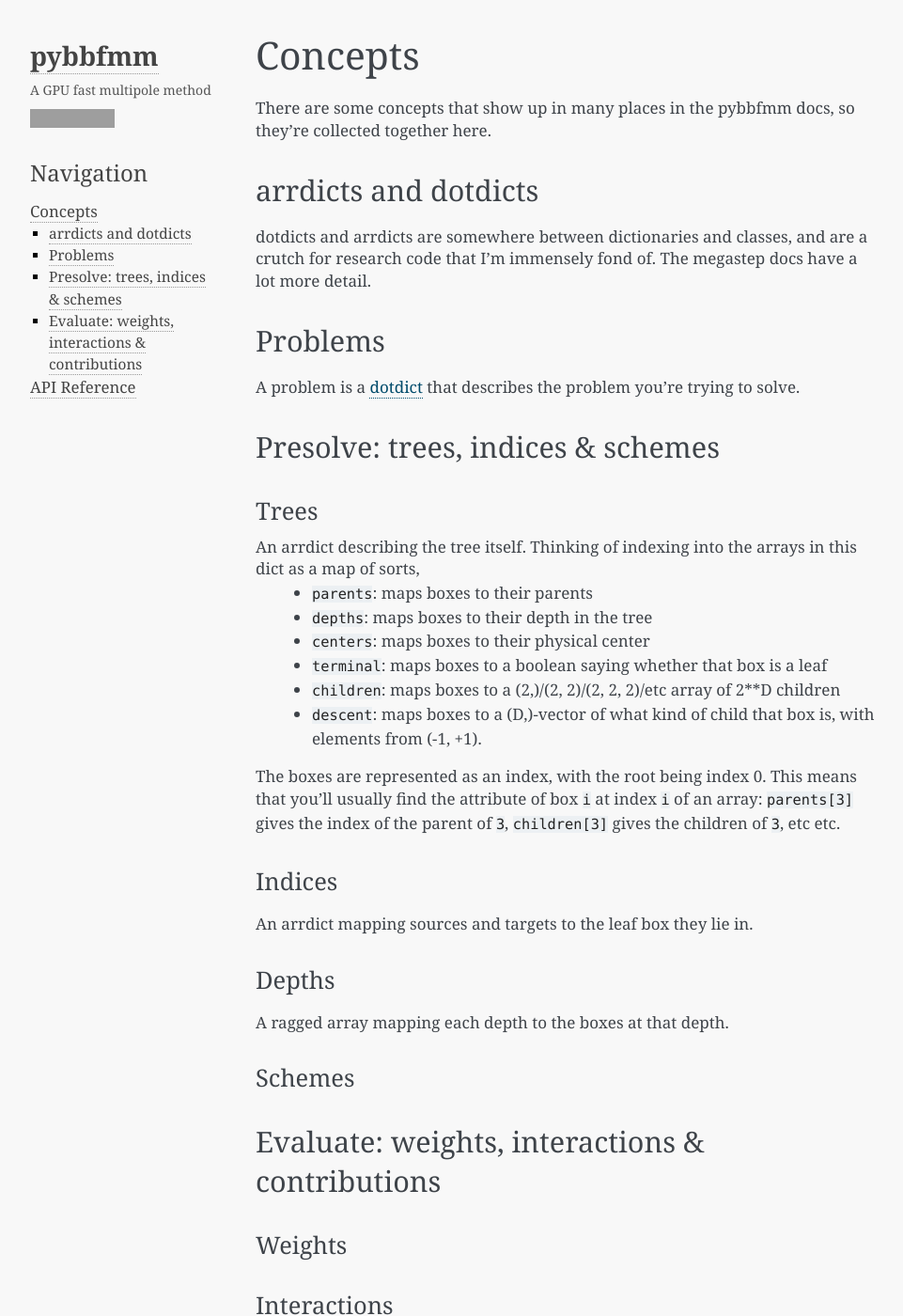
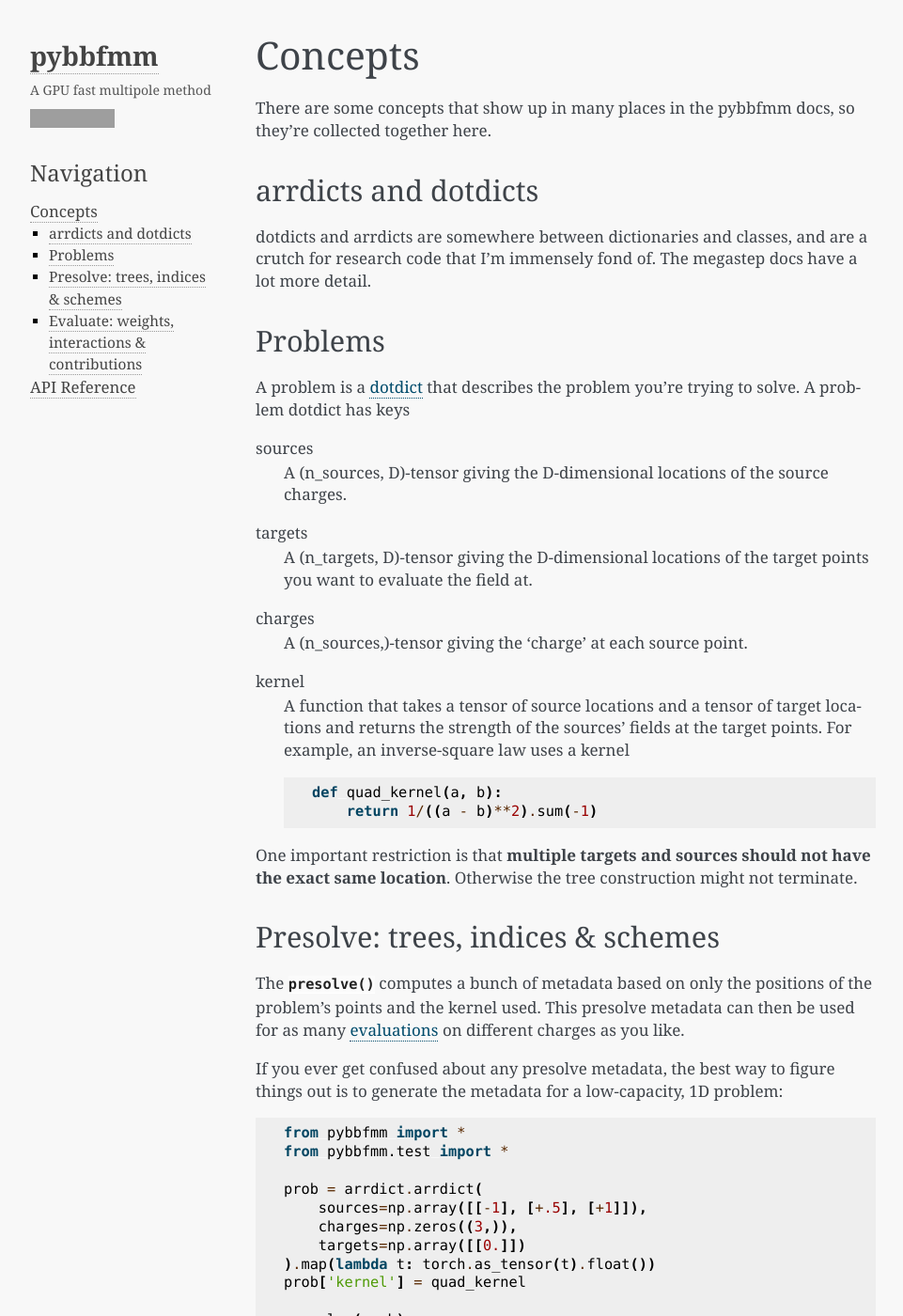
Before and after one commit to andyljones/pybbfmm, a Sphinx documentation site: the page built from docs/concepts.rst, in a window 1280 px wide and 1400 px high. Shown: the whole window at 94% size, without its empty margins (148-1109 px from the left). Built offline with Sphinx 7.4.7, drawn with Linux system fonts in a browser that asks for light colours; some of the changed text lies outside the part shown; grey boxes are pictures that could not be loaded.

Commit message:
Adds a bunch of presolve docs

```diff
--- a/docs/concepts.rst
+++ b/docs/concepts.rst
@@ -15,26 +15,81 @@ immensely fond of. The :ref:`megastep docs have a lot more detail <megastep:dotd
 
 Problems
 ********
-A problem is a :ref:`dotdict <dotdicts>` that describes the problem you're trying to solve.
+A problem is a :ref:`dotdict <dotdicts>` that describes the problem you're trying to solve. A problem dotdict has
+keys
+
+sources
+    A (n_sources, D)-tensor giving the D-dimensional locations of the source charges.
+targets
+    A (n_targets, D)-tensor giving the D-dimensional locations of the target points you want to evaluate the field at.
+charges
+    A (n_sources,)-tensor giving the 'charge' at each source point.
+kernel
+    A function that takes a tensor of source locations and a tensor of target locations and returns the strength of the
+    sources' fields at the target points. For example, an inverse-square law uses a kernel ::
+
+        def quad_kernel(a, b):
+            return 1/((a - b)**2).sum(-1)
+
+One important restriction is that **multiple targets and sources should not have the exact same location**. Otherwise
+the tree construction might not terminate.
 
 .. _presolve:
 
 Presolve: trees, indices & schemes
 **********************************
+The :func:`~pybbfmm.presolve` computes a bunch of metadata based on only the positions of the problem's points and the
+kernel used. This presolve metadata can then be used for as many :ref:`evaluations <eval>` on different charges as you
+like.
+
+If you ever get confused about any presolve metadata, the best way to figure things out is to generate the metadata
+for a low-capacity, 1D problem::
+
+    from pybbfmm import *
+    from pybbfmm.test import *
+
+    prob = arrdict.arrdict(
+        sources=np.array([[-1], [+.5], [+1]]),
+        charges=np.zeros((3,)),
+        targets=np.array([[0.]])
+    ).map(lambda t: torch.as_tensor(t).float())
+    prob['kernel'] = quad_kernel
+
+    presolve(prob)
 
 Trees
 -----
-An arrdict describing the tree itself. Thinking of indexing into the arrays in this dict as a map of sorts,
-    * ``parents``: maps boxes to their parents
-    * ``depths``: maps boxes to their depth in the tree
-    * ``centers``: maps boxes to their physical center
-    * ``terminal``: maps boxes to a boolean saying whether that box is a leaf
-    * ``children``: maps boxes to a (2,)/(2, 2)/(2, 2, 2)/etc array of 2**D children
-    * ``descent``: maps boxes to a (D,)-vector of what kind of child that box is, with elements from (-1, +1).
+The most important bit of presolve information is the *tree*. The tree is the binary partition of space that's used
+to figure out which sources it's okay to approximate when calculating which points.
 
-The boxes are represented as an index, with the root being index 0. This means that you'll usually find the attribute
-of box ``i`` at index ``i`` of an array: ``parents[3]`` gives the index of the parent of ``3``, ``children[3]`` gives the
-children of ``3``, etc etc.
+The internal nodes of the tree are called *boxes*. The boxes are represented as an index, with the root being index 0.
+This means that you'll usually find the attribute of box ``i`` at index ``i`` of a tensor: ``parents[3]`` gives the
+index of the parent of ``3``, ``children[3]`` gives the children of ``3``, etc etc.
+
+The tree is represented as an :ref:`arrdict <dotdicts>` of tensors. Each tensor is n_boxes long, and gives a different
+property of the boxes:
+
+``id``
+    Give the boxes' ID, which is just... its index. Useful to have around, not actually informative.
+
+``parents``
+    Gives the boxes' parents. The ``i`` th element is the index of box ``i``s parent.
+
+``depths``
+    Gives the boxes' depth in the tree. The ``i`` th element is the depth of box ``i``, with zero corresponding to the root.
+
+``centers``
+    Gives coordinates of the boxes' centers. The ``i`` th element... you get the idea.
+
+``terminal``
+    Gives a boolean saying whether that box is a leaf. True means the box is a leaf; that it has no children.
+
+``children``
+    Gives the boxes' children. The ``i``th element is an (2,)/(2, 2)/(2, 2, 2)/etc-tensor of the 2 :sup:`D` children of box ``i``.
+
+``descent``
+    Gives the boxes' descent: whether it's a left-child or a right-child, etc etc. Practically this means the ``i``th
+    element is a (D,)-vector of (-1, +1)'s, with the value indicating which side of the parent's center the box is on.
 
 Indices
 -------
--- a/pybbfmm/__init__.py
+++ b/pybbfmm/__init__.py
@@ -197,17 +197,18 @@ def target_far_field(F, scaled, cheb, tree, indices, chunksize=int(1e6)):
         potentials[i:i+chunksize] = (S*F[idx_chunk]).sum(-1)
     return potentials
 
-def presolve(prob, N=4):
+def presolve(prob, N=4, capacity=8):
     """Presolves a :ref:`problem <problem>`, returning a :ref:`dotdict <dotdicts>` full of information
     that can be used to :func:`evaluate` any problem with the same points and kernel.
 
     :param prob: the :ref:`problem <problem>` to presolve.
     :param N: the number of :class:`~megastep.chebyshev.Chebyshev` nodes to use.
+    :param capacity: the maximum number of sources or targets per box.
     :return: a dotdict full of :ref:`presolve <presolve>` data.
     """
     cheb = chebyshev.Chebyshev(N, prob.sources.shape[1], device=prob.sources.device)
     scaled = scale(prob)
-    tree, indices, depths = orthantree.orthantree(scaled)
+    tree, indices, depths = orthantree.orthantree(scaled, capacity)
     scheme = orthantree.interaction_scheme(tree, depths)
     return aljpy.dotdict(
         cheb=cheb,
```
